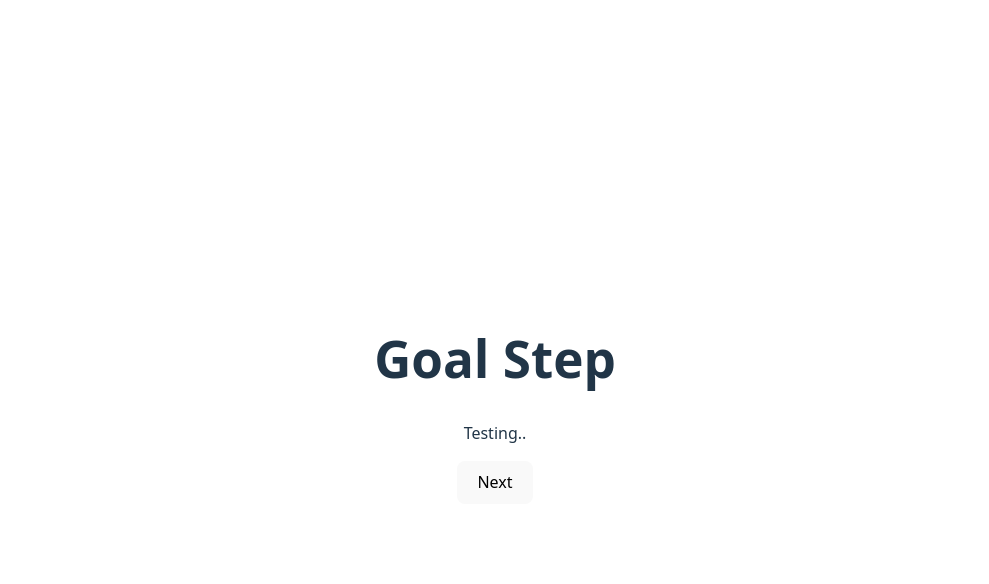
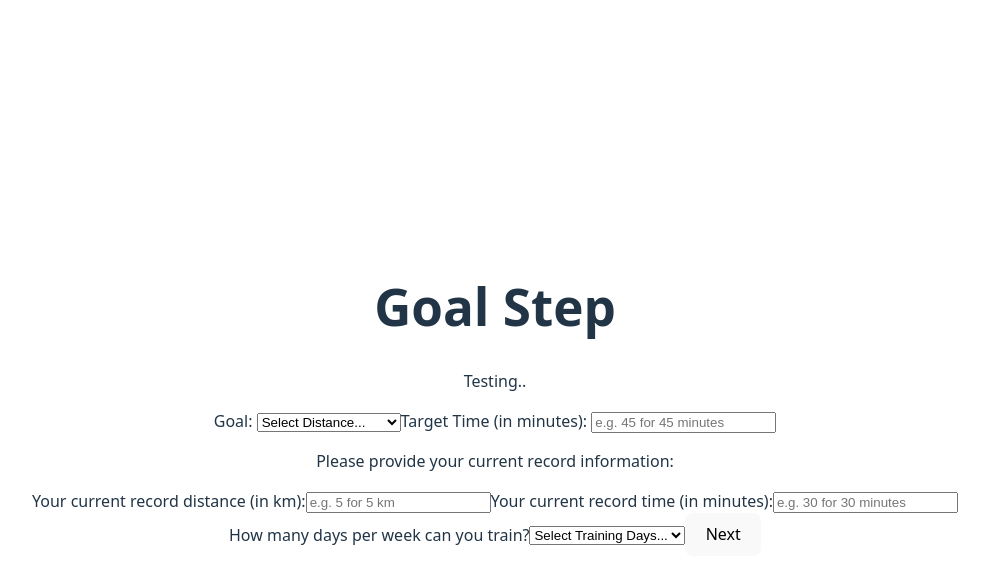
Before and after one commit to jakobher/1DV610-L3, a React (Vite) app: page / in a window 1280 px wide. Both pictures are taken after a click on the button "Next". Shown: the top 584 px of the page, without its empty margins (145-1134 px from the left). Built offline with nearby package versions, Linux system fonts and the light colour scheme.

Commit message:
Add Step2Goal component with training goal input

```diff
--- a/src/App.jsx
+++ b/src/App.jsx
@@ -5,18 +5,19 @@ import Goal from './Step2Goal.jsx'
 import { useState } from 'react'
 
 function App() {
-  const [profileData, setProfileData] = useState({})
+  const [userData, setUserData] = useState({})
   const [currentStep, setCurrentStep] = useState(1)
 
-  const handleNext = (data) => {
-    setProfileData(data)
-    setCurrentStep(2)
+  const handleStepComplete = (stepData) => {
+    console.log('Step completed with data:', stepData)
+    setUserData({ ...userData, ...stepData })
+    setCurrentStep(currentStep + 1)
   }
 
   return (
     <div>
-      {currentStep === 1 && <Profile onNext={handleNext} />}
-      {currentStep === 2 && <Goal profileData={profileData} />}
+      {currentStep === 1 && <Profile onNext={handleStepComplete} />}
+      {currentStep === 2 && <Goal onNext={handleStepComplete} />}
     </div>
   )
 }
--- a/src/Step2Goal.jsx
+++ b/src/Step2Goal.jsx
@@ -1,11 +1,74 @@
 import { useState } from 'react'
 
 function Goal({ onNext }) {
+  const [selectedGoal, setGoal] = useState('')
+  const [selectedTargetTime, setTargetTime] = useState('')
+  const [selectedCurrentRecordDistance, setCurrentRecordDistance] = useState('')
+  const [selectedCurrentRecordTime, setCurrentRecordTime] = useState('')
+  const [selectedTrainingDays, setTrainingDays] = useState('')
+
+  const handleSubmit = () => {
+    onNext({
+      goal: selectedGoal,
+      targetTime: selectedTargetTime,
+      currentRecordDistance: selectedCurrentRecordDistance,
+      currentRecordTime: selectedCurrentRecordTime,
+      trainingDays: selectedTrainingDays,
+    })
+  }
   return (
     <div>
       <h1>Goal Step</h1>
       <p>Testing..</p>
-      <button onClick={onNext}>Next</button>
+      <label>Goal: </label>
+      <select value={selectedGoal} onChange={(e) => setGoal(e.target.value)}>
+        <option value="">Select Distance...</option>
+        <option value="5">5K</option>
+        <option value="10">10K</option>
+        <option value="21.1">Half Marathon (2.1k)</option>
+        <option value="42.2">Marathon (4.2k)</option>
+      </select>
+      <label>Target Time (in minutes): </label>
+      <input
+        type="number"
+        placeholder="e.g. 45 for 45 minutes"
+        value={selectedTargetTime}
+        onChange={(e) => setTargetTime(e.target.value)}
+      />
+      <br />
+      <p>Please provide your current record information:</p>
+      <label>
+        Your current record distance (in km):
+        <input
+          type="number"
+          placeholder="e.g. 5 for 5 km"
+          value={selectedCurrentRecordDistance}
+          onChange={(e) => setCurrentRecordDistance(e.target.value)}
+        />
+      </label>
+      <label>
+        Your current record time (in minutes):
+        <input
+          type="number"
+          placeholder="e.g. 30 for 30 minutes"
+          value={selectedCurrentRecordTime}
+          onChange={(e) => setCurrentRecordTime(e.target.value)}
+        />
+      </label>
+      <br />
+      <label>How many days per week can you train?</label>
+      <select
+        value={selectedTrainingDays}
+        onChange={(e) => setTrainingDays(e.target.value)}
+      >
+        <option value="">Select Training Days...</option>
+        <option value="1">1</option>
+        <option value="2">2</option>
+        <option value="3">3</option>
+        <option value="4">4</option>
+        <option value="5">5</option>
+      </select>
+      <button onClick={handleSubmit}>Next</button>
     </div>
   )
 }
```
